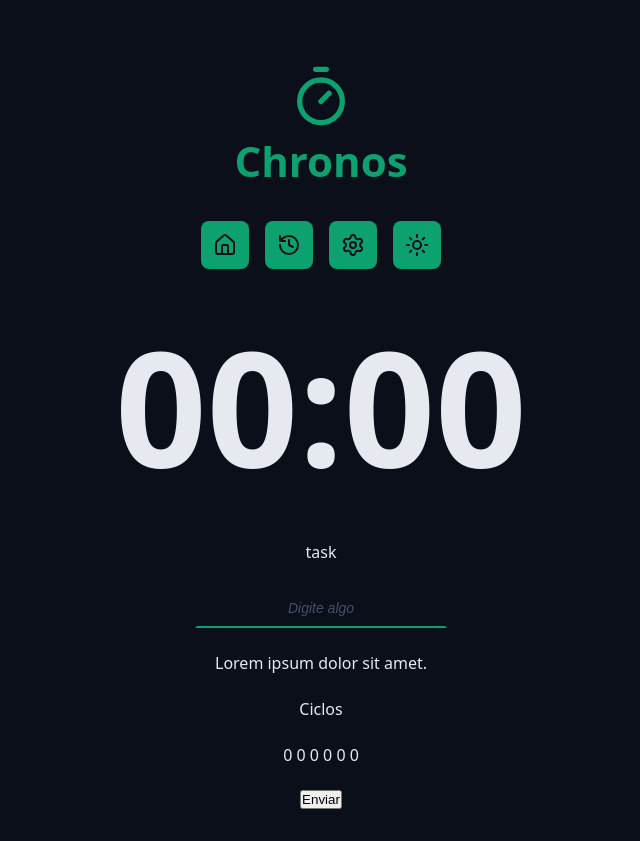
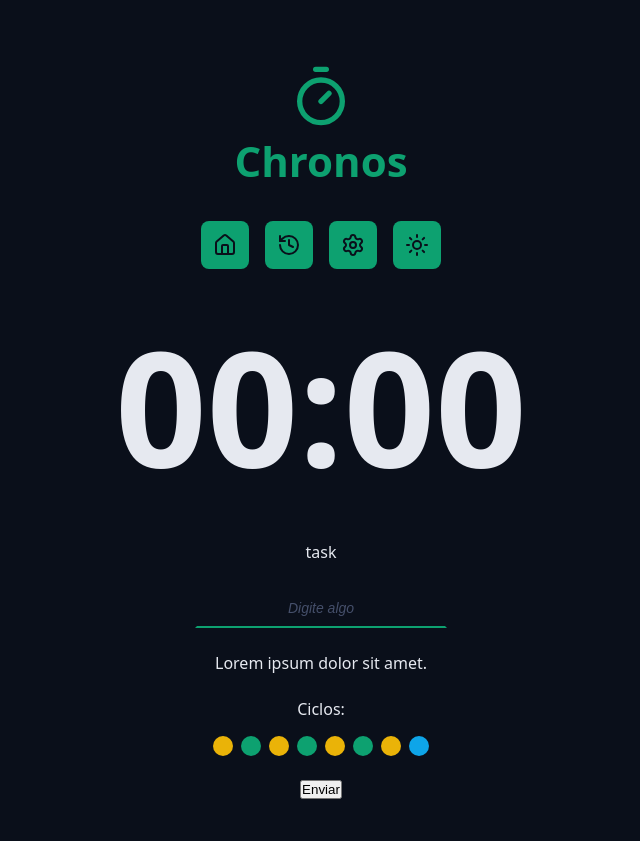
Before and after one commit to J0ax771zz/chronos-pomodoro, a React (Vite) app: page / in a window 1280 px wide. Shown: the whole page, without its empty margins (319-959 px from the left). Built offline with nearby package versions, Linux system fonts and the light colour scheme.

Commit message:
Creating the Cycles component with pomodoro indicators

```diff
--- a/src/App.tsx
+++ b/src/App.tsx
@@ -6,6 +6,7 @@
 import Menu from "./components/Menu";
 import CountDown from "./components/CountDown";
 import DefaultInput from "./components/DefaultInput";
+import Cycles from "./components/Cycles";
 
 function App() {
   return (
@@ -39,8 +40,7 @@
           </div>
           {/* Div de ciclos da tarefa */}
           <div className="formRow">
-            <p>Ciclos</p>
-            <p>0 0 0 0 0 0</p>
+            <Cycles />
           </div>
           <div className="formRow">
             <button>Enviar</button>
--- /dev/null
+++ b/src/components/Cycles/index.tsx
@@ -0,0 +1,22 @@
+import styles from "./styles.module.css";
+
+function Cycles() {
+  return (
+    <div className={styles.cycles}>
+      <span>Ciclos:</span>
+
+      <div className={styles.cyclesDots}>
+        <span className={`${styles.cycleDot} ${styles.workTime}`}></span>
+        <span className={`${styles.cycleDot} ${styles.shortBreakTime}`}></span>
+        <span className={`${styles.cycleDot} ${styles.workTime}`}></span>
+        <span className={`${styles.cycleDot} ${styles.shortBreakTime}`}></span>
+        <span className={`${styles.cycleDot} ${styles.workTime}`}></span>
+        <span className={`${styles.cycleDot} ${styles.shortBreakTime}`}></span>
+        <span className={`${styles.cycleDot} ${styles.workTime}`}></span>
+        <span className={`${styles.cycleDot} ${styles.longBreakTime}`}></span>
+      </div>
+    </div>
+  );
+}
+
+export default Cycles;
--- /dev/null
+++ b/src/components/Cycles/styles.module.css
@@ -0,0 +1,32 @@
+.cycles {
+    display: flex;
+    flex-direction: column;
+    align-items: center;
+    justify-content: center;
+
+    gap: 1.6rem;
+}
+
+.cyclesDots {
+    display: flex;
+    gap: 0.8rem;
+}
+
+.cycleDot {
+    width: 2rem;
+    height: 2rem;
+    background-color: var(--primary);
+    border-radius: 50%;
+}
+
+.workTime {
+    background: var(--warning);
+}
+
+.shortBreakTime {
+    background: var(--primary);
+}
+
+.longBreakTime {
+    background: var(--info);
+}
```
